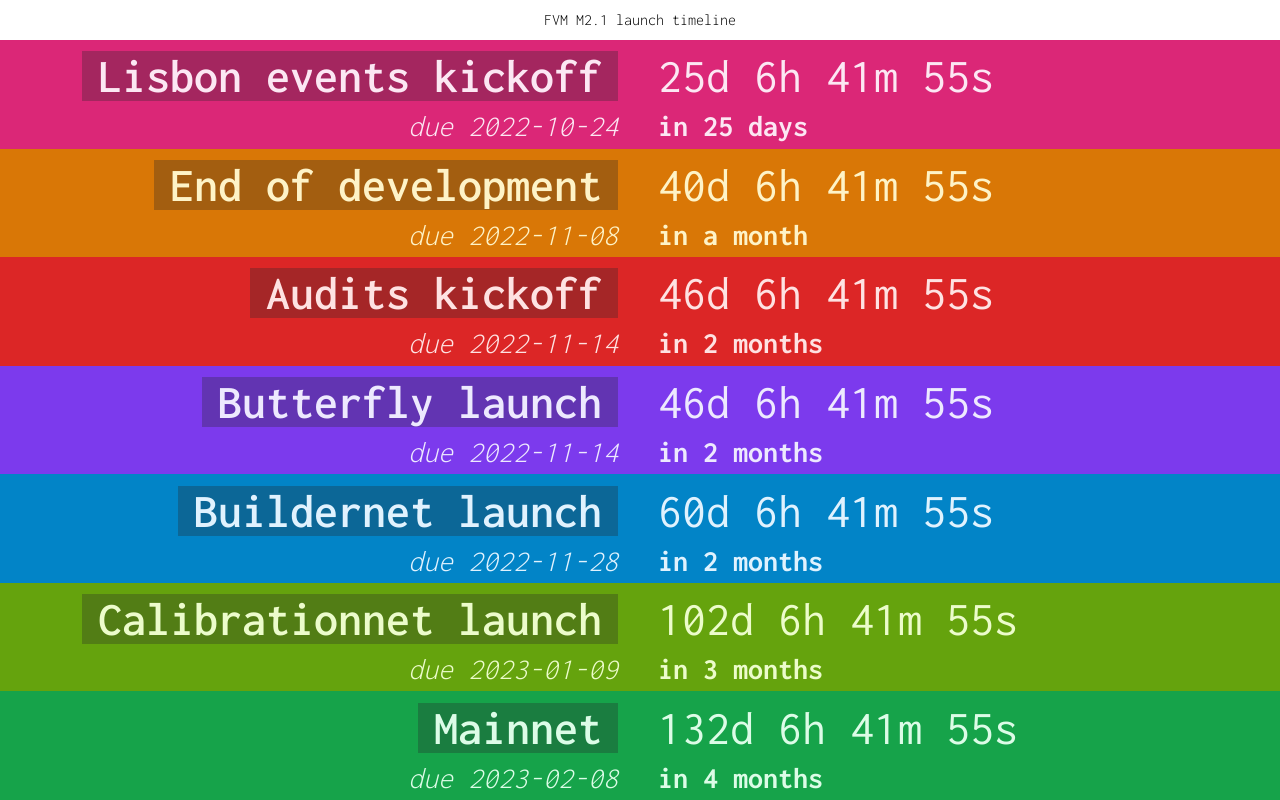
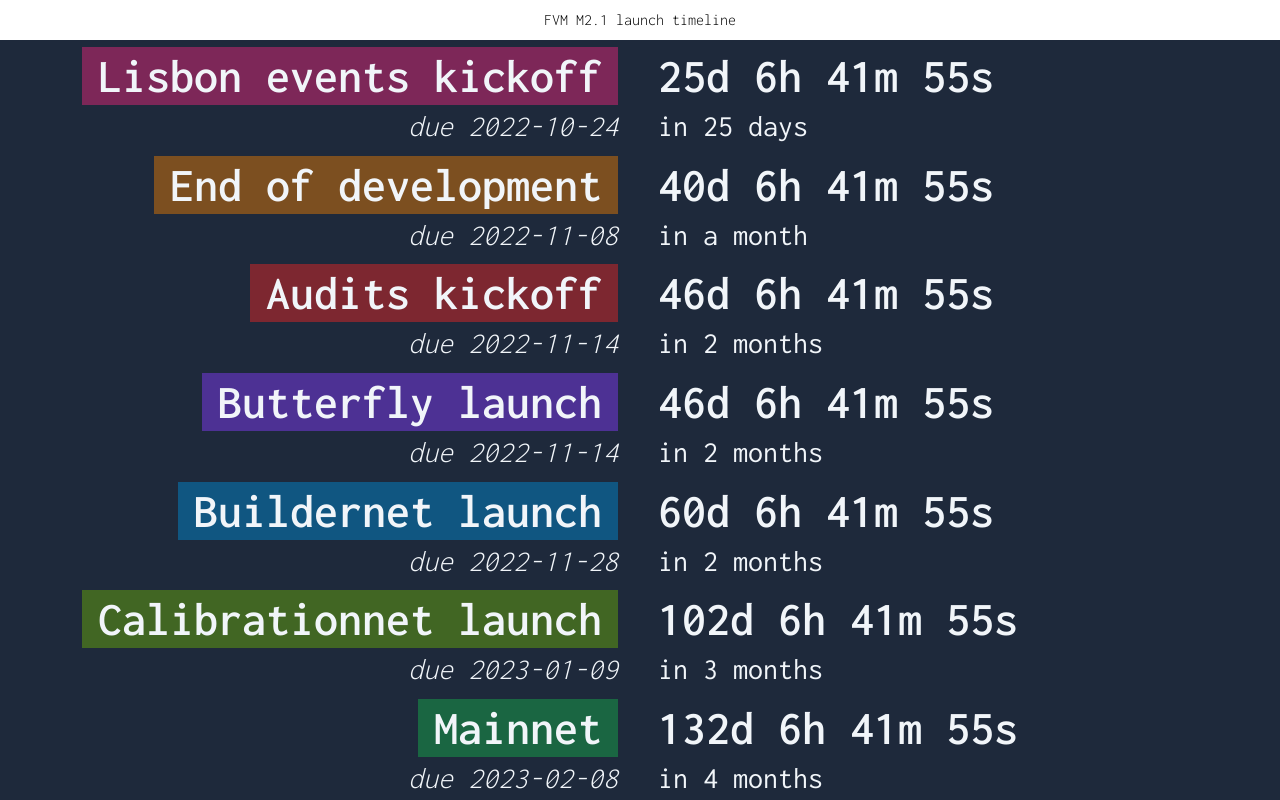
Before and after one commit to raulk/fvm-timeline, a Next.js app: page / in a window 1280 px wide. Built offline with nearby package versions, Linux system fonts and the light colour scheme.

Commit message:
nicer colors.

```diff
--- a/pages/index.js
+++ b/pages/index.js
@@ -9,13 +9,13 @@ const Countdown = dynamic(() => import('react-countdown'), {
 })
 
 const deadlines = [
-  { milestone: "End of development", date: "2022-11-08", colors: "bg-amber-600 text-amber-100 hover:bg-amber-700" },
-  { milestone: "Lisbon events kickoff", date: "2022-10-24", colors: "bg-pink-600 text-pink-100 hover:bg-pink-700" },
-  { milestone: "Audits kickoff", date: "2022-11-14", colors: "bg-red-600 text-red-100 hover:bg-red-700" },
-  { milestone: "Butterfly launch", date: "2022-11-14", colors: "bg-violet-600 text-violet-100 hover:bg-violet-700" },
-  { milestone: "Buildernet launch", date: "2022-11-28", colors: "bg-sky-600 text-sky-100 hover:bg-sky-700" },
-  { milestone: "Calibrationnet launch", date: "2023-01-09", colors: "bg-lime-600 text-lime-100 hover:bg-lime-700" },
-  { milestone: "Mainnet", date: "2023-02-08", colors: "bg-green-600 text-green-100 hover:bg-green-700" },
+  { milestone: "End of development", date: "2022-11-08", colors: "bg-slate-800 text-slate-100 hover:text-amber-100 hover:bg-amber-600", c: "bg-amber-600/50" },
+  { milestone: "Lisbon events kickoff", date: "2022-10-24", colors: "bg-slate-800 text-slate-100 hover:text-pink-100 hover:bg-pink-600", c: "bg-pink-600/50" },
+  { milestone: "Audits kickoff", date: "2022-11-14", colors: "bg-slate-800 text-slate-100 hover:text-red-100 hover:bg-red-600", c: "bg-red-600/50" },
+  { milestone: "Butterfly launch", date: "2022-11-14", colors: "bg-slate-800 text-slate-100 hover:text-violet-100 hover:bg-violet-600", c: "bg-violet-600/50" },
+  { milestone: "Buildernet launch", date: "2022-11-28", colors: "bg-slate-800 text-slate-100 hover:text-sky-100 hover:bg-sky-600", c: "bg-sky-600/50" },
+  { milestone: "Calibrationnet launch", date: "2023-01-09", colors: "bg-slate-800 text-slate-100 hover:text-lime-100 hover:bg-lime-600", c: "bg-lime-600/50" },
+  { milestone: "Mainnet", date: "2023-02-08", colors: "bg-slate-800 text-slate-100 hover:text-green-100 hover:bg-green-600", c: "bg-green-600/50" },
 ];
 
 const renderer = ({ days, hours, minutes, seconds, completed }) => <span className={styles.timer}>{completed ? "🎉" : `${days}d ${hours}h ${minutes}m ${zeroPad(seconds)}s`}</span>
@@ -36,9 +36,9 @@ export default function Home() {
       <main className={styles.main}>
         <div className={styles.title}>FVM M2.1 launch timeline</div>
         {deadlines.sort(sortBy("date")).map(x =>
-          <article key={x.milestone} className={`${styles.entry} ${x.colors}`}>
+          <article key={x.milestone} className={`${styles.entry} ${x.colors} group`}>
             <div className={styles.left}>
-              <div className={styles.name}><span className={styles.nameInner}>{x.milestone}</span></div>
+              <div className={styles.name}><span className={`${styles.nameInner} ${x.c} group-hover:bg-zinc-800/30`}>{x.milestone}</span></div>
               <div className={styles.due}>
                 <span className='text-'>due </span> {x.date}
               </div>
--- a/styles/Home.module.css
+++ b/styles/Home.module.css
@@ -40,12 +40,14 @@
 }
 
 .nameInner {
-  @apply px-2;
+  @apply px-2 py-1;
+  @apply transition-colors;
   @apply lg:px-4;
-  @apply bg-zinc-800/30;
+  @apply group-hover:bg-zinc-800/100;
 }
 
 .timer {
+  @apply font-semibold;
   @apply text-lg;
   @apply lg:py-2;
   @apply lg:text-4xl;
@@ -59,7 +61,7 @@
 }
 
 .relativeTime {
-  @apply text-base font-bold;
+  @apply text-base;
   @apply lg:text-2xl;
   @apply xl:text-3xl;
 }
```
